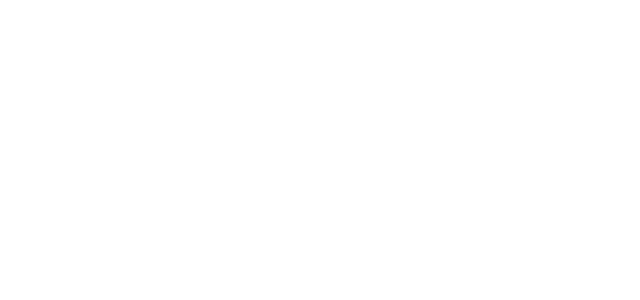
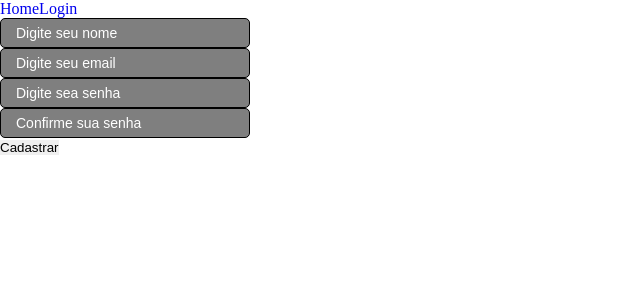
Before and after one commit to Barber-s-Co/Barbers-and-Co, a React (Vite) app: page / in a window 1280 px wide. Shown: the top 300 px of the page, without its empty margins (0-640 px from the left). Built offline with nearby package versions, Linux system fonts and the light colour scheme; the HTML template or start-up script is replaced by a standard one.

Commit message:
fix: atualizando input

```diff
--- a/src/App.tsx
+++ b/src/App.tsx
@@ -1,10 +1,13 @@
+import { RegisterPage } from "./pages/RegisterPage";
 import { GlobalStyles } from "./styles/global";
 
 function App() {
-  return <>
-  <GlobalStyles/>
-
-  </>;
+  return (
+    <>
+      <GlobalStyles />
+      <RegisterPage />
+    </>
+  );
 }
 
 export default App;
--- a/src/components/Form/Input/index.tsx
+++ b/src/components/Form/Input/index.tsx
@@ -1,21 +1,15 @@
+import { ForwardedRef, forwardRef, InputHTMLAttributes } from "react";
 import { StyleInput } from "./styles";
 
-interface IInput {
-    id: string;
-    type: string;
-    placeholder: string;
-    label: string;
-    err: string;
-    register: object;
-  }
+interface IInput extends InputHTMLAttributes<HTMLInputElement> {
+  label?: string;
+}
 
-
-export const Input = ({ id, type, placeholder, label, err, register }: IInput) => (
+export const Input = forwardRef(
+  ({ label, ...rest }: IInput, ref: ForwardedRef<HTMLInputElement>) => (
     <div>
-
-        <StyleInput type={type} id={id} placeholder={placeholder} {...register} />
-        <label htmlFor={id}>{label}</label>
-
-
+      {label ? <label>{label}</label> : null}
+      <StyleInput ref={ref} {...rest} />
     </div>
-  );
+  )
+);
--- /dev/null
+++ b/src/components/Form/RegisterForm/index.tsx
@@ -0,0 +1,43 @@
+import { Link } from "react-router-dom";
+import { useForm } from "react-hook-form";
+import { Input } from "../Input";
+
+export const RegisterForm = () => {
+  const {
+    register,
+    handleSubmit,
+    formState: { errors },
+  } = useForm();
+
+  const submit = () => {};
+
+  return (
+    <form>
+      <Input
+        type="text"
+        id="name"
+        placeholder="Digite seu nome"
+        {...register("name")}
+      />
+      <Input
+        type="email"
+        id="email"
+        placeholder="Digite seu email"
+        {...register("email")}
+      />
+      <Input
+        type="password"
+        id="password"
+        placeholder="Digite sea senha"
+        {...register("password")}
+      />
+      <Input
+        type="password"
+        id="confirmPassword"
+        placeholder="Confirme sua senha"
+        {...register("confirm")}
+      />
+      <button type="submit">Cadastrar</button>
+    </form>
+  );
+};
--- /dev/null
+++ b/src/pages/RegisterPage/index.tsx
@@ -0,0 +1,18 @@
+import { Link } from "react-router-dom";
+import { RegisterForm } from "../../components/Form/RegisterForm";
+
+export const RegisterPage = () => {
+  return (
+    <>
+      <header>
+        <img src="" alt="" />
+        <Link to="/">Home</Link>
+        <Link to="/">Login</Link>
+      </header>
+
+      <main>
+        <RegisterForm />
+      </main>
+    </>
+  );
+};
```
